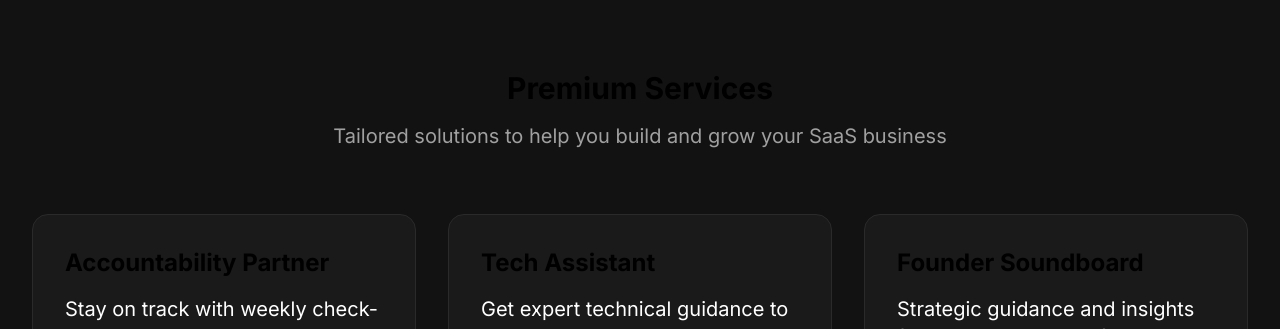
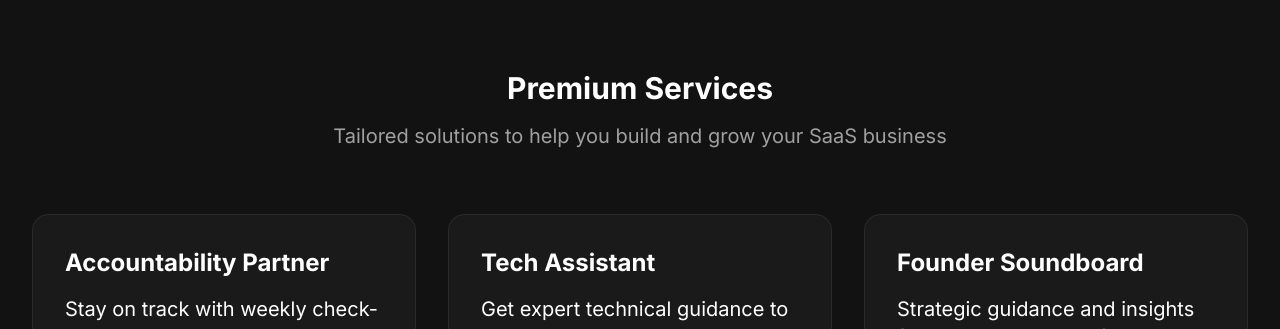
Before and after one commit to JohannesBorge/borge, a Next.js app: page / in a window 1280 px wide. Shown: the part 586-915 px from the top of the page. Built offline with nearby package versions, Linux system fonts and the light colour scheme.

Commit message:
Improve text visibility in Services section

```diff
--- a/app/page.tsx
+++ b/app/page.tsx
@@ -47,7 +47,7 @@ export default function Home() {
             transition={{ duration: 0.5 }}
             className="text-center mb-16"
           >
-            <h2 className="text-3xl font-bold mb-4">Premium Services</h2>
+            <h2 className="text-3xl font-bold mb-4 text-text-primary">Premium Services</h2>
             <p className="text-xl text-text-secondary max-w-2xl mx-auto">
               Tailored solutions to help you build and grow your SaaS business
             </p>
@@ -81,7 +81,7 @@ export default function Home() {
                 transition={{ duration: 0.5, delay: index * 0.1 }}
                 className="bg-surface p-8 rounded-2xl border border-border hover:border-teal-500/50 transition-colors duration-300"
               >
-                <h3 className="text-2xl font-bold mb-4">{service.name}</h3>
+                <h3 className="text-2xl font-bold mb-4 text-text-primary">{service.name}</h3>
                 <p className="text-xl text-text-primary mb-4">{service.title}</p>
                 <p className="text-text-secondary mb-6">{service.description}</p>
                 <Link
```
